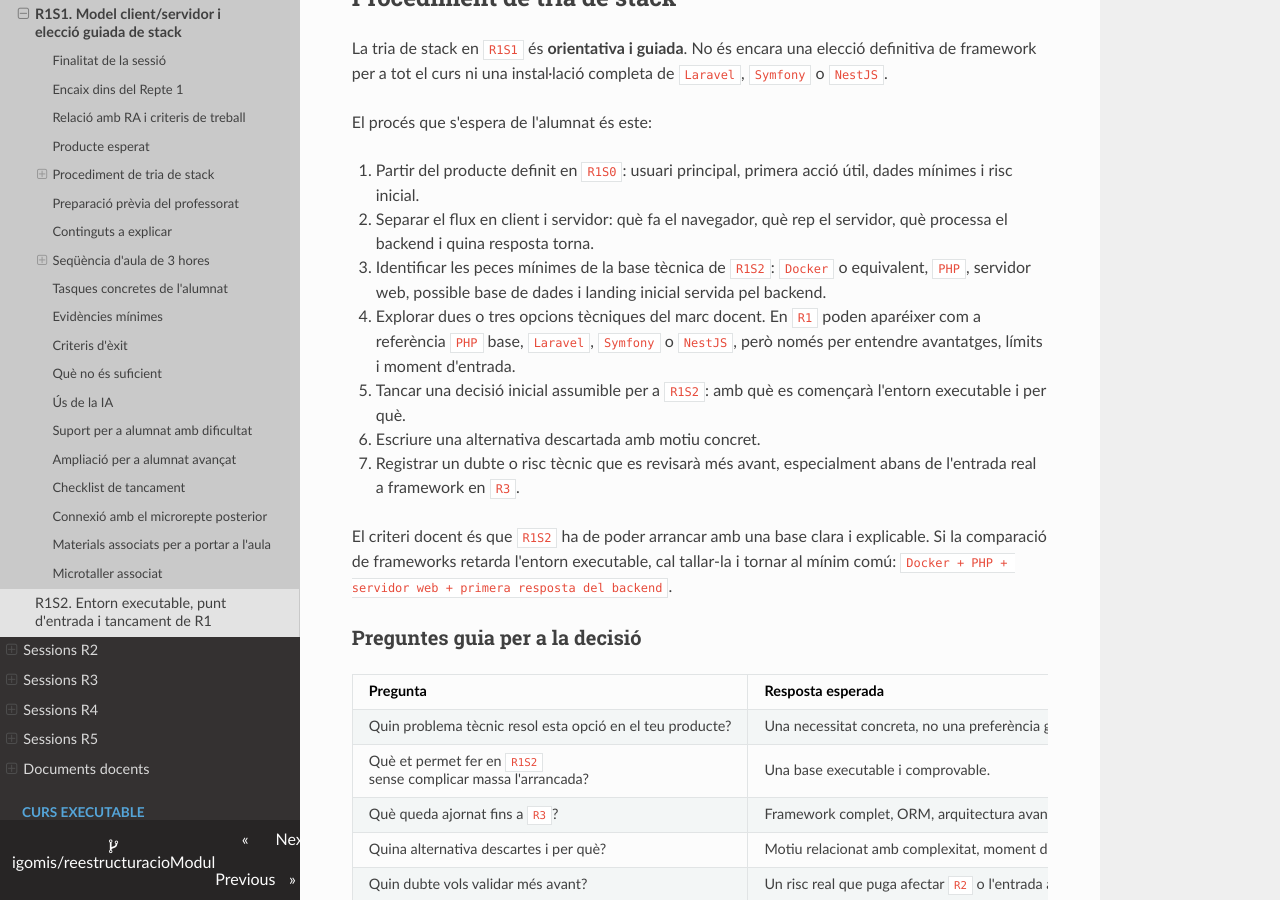
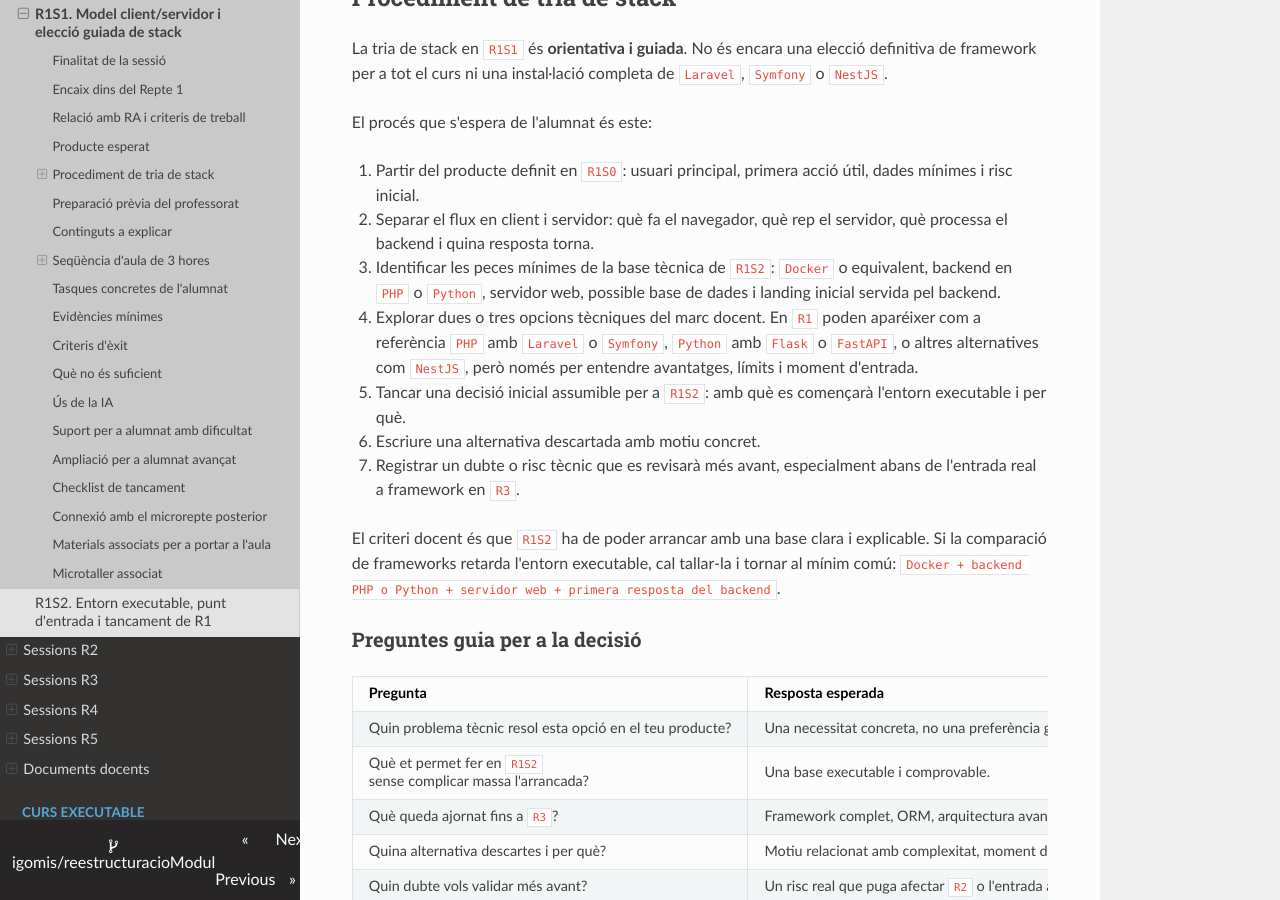
Before and after one commit to igomis/reestructuracioModul, an MkDocs documentation site: the page built from docs/01_programacio_modul/programacio_aula_r1s1_model_client_servidor_eleccio_stack.md, in a window 1280 px wide and 900 px high, scrolled down 1466 px. Built offline with MkDocs 1.6.1, drawn with Linux system fonts in a browser that asks for light colours; nearby versions of some CDN libraries.

Commit message:
Alinea el repte 1 amb la via Python

```diff
--- a/docs/01_programacio_modul/programacio_aula_r1s1_model_client_servidor_eleccio_stack.md
+++ b/docs/01_programacio_modul/programacio_aula_r1s1_model_client_servidor_eleccio_stack.md
@@ -46,13 +46,13 @@ El procés que s'espera de l'alumnat és este:
 
 1. Partir del producte definit en `R1S0`: usuari principal, primera acció útil, dades mínimes i risc inicial.
 2. Separar el flux en client i servidor: què fa el navegador, què rep el servidor, què processa el backend i quina resposta torna.
-3. Identificar les peces mínimes de la base tècnica de `R1S2`: `Docker` o equivalent, `PHP`, servidor web, possible base de dades i landing inicial servida pel backend.
-4. Explorar dues o tres opcions tècniques del marc docent. En `R1` poden aparéixer com a referència `PHP` base, `Laravel`, `Symfony` o `NestJS`, però només per entendre avantatges, límits i moment d'entrada.
+3. Identificar les peces mínimes de la base tècnica de `R1S2`: `Docker` o equivalent, backend en `PHP` o `Python`, servidor web, possible base de dades i landing inicial servida pel backend.
+4. Explorar dues o tres opcions tècniques del marc docent. En `R1` poden aparéixer com a referència `PHP` amb `Laravel` o `Symfony`, `Python` amb `Flask` o `FastAPI`, o altres alternatives com `NestJS`, però només per entendre avantatges, límits i moment d'entrada.
 5. Tancar una decisió inicial assumible per a `R1S2`: amb què es començarà l'entorn executable i per què.
 6. Escriure una alternativa descartada amb motiu concret.
 7. Registrar un dubte o risc tècnic que es revisarà més avant, especialment abans de l'entrada real a framework en `R3`.
 
-El criteri docent és que `R1S2` ha de poder arrancar amb una base clara i explicable. Si la comparació de frameworks retarda l'entorn executable, cal tallar-la i tornar al mínim comú: `Docker + PHP + servidor web + primera resposta del backend`.
+El criteri docent és que `R1S2` ha de poder arrancar amb una base clara i explicable. Si la comparació de frameworks retarda l'entorn executable, cal tallar-la i tornar al mínim comú: `Docker + backend PHP o Python + servidor web + primera resposta del backend`.
 
 ### Preguntes guia per a la decisió
 
```
Also changed, not shown: docs/01_programacio_modul/programacio_aula_r1s2_entorn_executable_punt_entrada.md (+3 -3 lines), docs/02_reptes/repte_01_kickoff_backend.md (+3 -3 lines).
